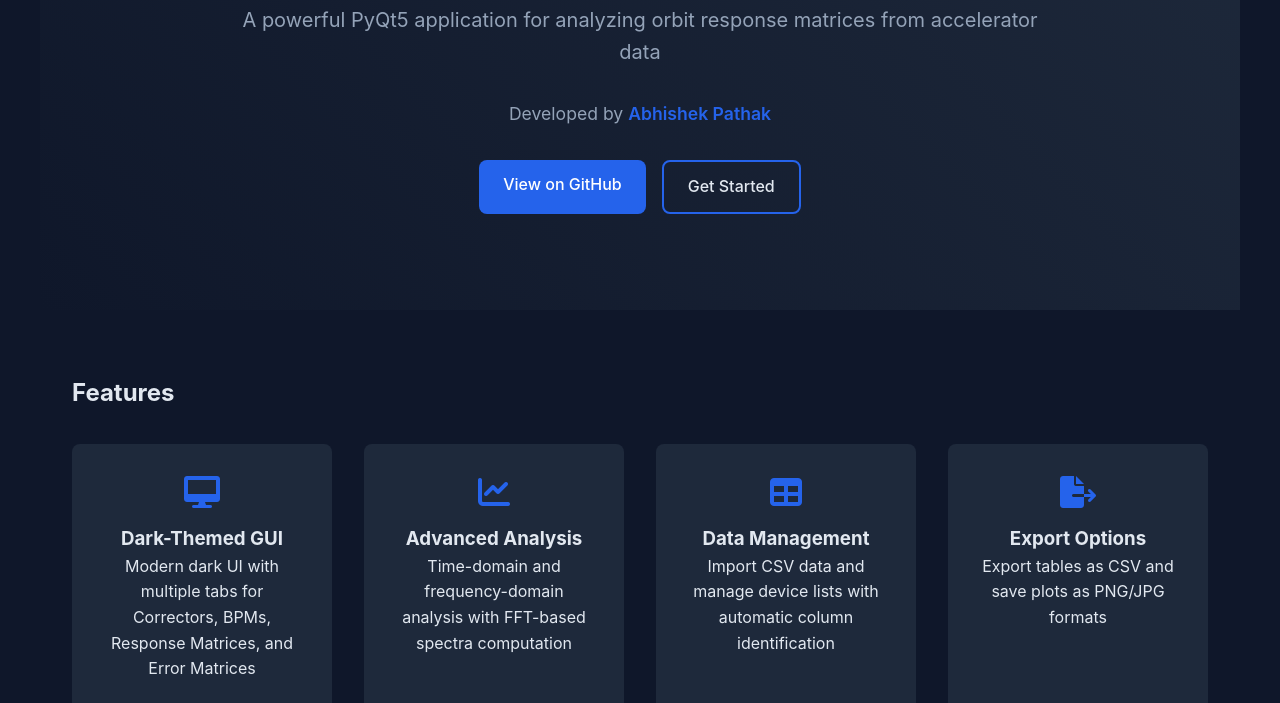
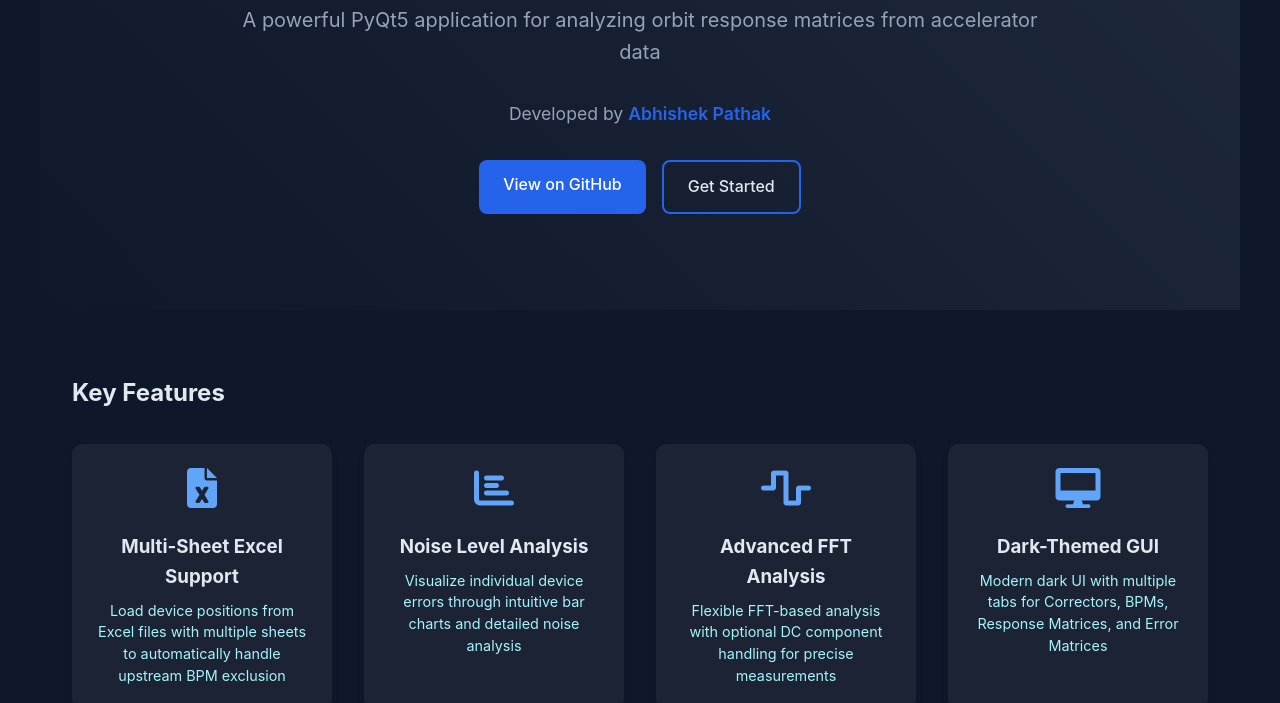
Before and after one commit to Abhishek-Pathak-90/ORM-Application, a plain HTML site: page docs/index.html in a window 1280 px wide. Shown: the part 249-952 px from the top of the page. Drawn offline with Linux system fonts and the light colour scheme.

Commit message:
Update README and web pages with new features: Excel support, Noise Levels, and FFT improvements

```diff
--- a/docs/index.html
+++ b/docs/index.html
@@ -34,24 +34,39 @@
         </section>
 
         <section id="features">
-            <h2>Features</h2>
-            <div class="features-grid">
-                <div class="feature-card">
+            <h2>Key Features</h2>
+            <div class="feature-grid">
+                <div class="feature-item">
+                    <i class="fas fa-file-excel"></i>
+                    <h3>Multi-Sheet Excel Support</h3>
+                    <p>Load device positions from Excel files with multiple sheets to automatically handle upstream BPM exclusion</p>
+                </div>
+                <div class="feature-item">
+                    <i class="fas fa-chart-bar"></i>
+                    <h3>Noise Level Analysis</h3>
+                    <p>Visualize individual device errors through intuitive bar charts and detailed noise analysis</p>
+                </div>
+                <div class="feature-item">
+                    <i class="fas fa-wave-square"></i>
+                    <h3>Advanced FFT Analysis</h3>
+                    <p>Flexible FFT-based analysis with optional DC component handling for precise measurements</p>
+                </div>
+                <div class="feature-item">
                     <i class="fas fa-desktop"></i>
                     <h3>Dark-Themed GUI</h3>
                     <p>Modern dark UI with multiple tabs for Correctors, BPMs, Response Matrices, and Error Matrices</p>
                 </div>
-                <div class="feature-card">
+                <div class="feature-item">
                     <i class="fas fa-chart-line"></i>
                     <h3>Advanced Analysis</h3>
                     <p>Time-domain and frequency-domain analysis with FFT-based spectra computation</p>
                 </div>
-                <div class="feature-card">
+                <div class="feature-item">
                     <i class="fas fa-table"></i>
                     <h3>Data Management</h3>
                     <p>Import CSV data and manage device lists with automatic column identification</p>
                 </div>
-                <div class="feature-card">
+                <div class="feature-item">
                     <i class="fas fa-file-export"></i>
                     <h3>Export Options</h3>
                     <p>Export tables as CSV and save plots as PNG/JPG formats</p>
--- a/docs/styles.css
+++ b/docs/styles.css
@@ -5,6 +5,8 @@
     --surface-color: #1e293b;
     --text-color: #e2e8f0;
     --text-muted: #94a3b8;
+    --accent-color: #60a5fa;
+    --text-secondary: #a5f3fc;
 }
 
 * {
@@ -139,29 +141,42 @@ section {
 }
 
 /* Features Section */
-.features-grid {
+.feature-grid {
     display: grid;
     grid-template-columns: repeat(auto-fit, minmax(250px, 1fr));
     gap: 2rem;
-    margin-top: 2rem;
+    padding: 2rem 0;
 }
 
-.feature-card {
-    background-color: var(--surface-color);
-    padding: 2rem;
-    border-radius: 0.5rem;
+.feature-item {
+    background: rgba(255, 255, 255, 0.05);
+    border-radius: 10px;
+    padding: 1.5rem;
     text-align: center;
     transition: transform 0.3s ease;
+    box-shadow: 0 4px 6px rgba(0, 0, 0, 0.1);
 }
 
-.feature-card:hover {
+.feature-item:hover {
     transform: translateY(-5px);
+    box-shadow: 0 6px 12px rgba(0, 0, 0, 0.15);
 }
 
-.feature-card i {
-    font-size: 2rem;
-    color: var(--primary-color);
+.feature-item i {
+    font-size: 2.5rem;
     margin-bottom: 1rem;
+    color: var(--accent-color);
+}
+
+.feature-item h3 {
+    margin: 0.5rem 0;
+    color: var(--text-color);
+}
+
+.feature-item p {
+    color: var(--text-secondary);
+    font-size: 0.9rem;
+    line-height: 1.5;
 }
 
 /* Installation Section */
@@ -262,7 +277,7 @@ footer {
         flex-direction: column;
     }
 
-    .features-grid {
+    .feature-grid {
         grid-template-columns: 1fr;
     }
 }
```
Also changed, not shown: 1 other file.
